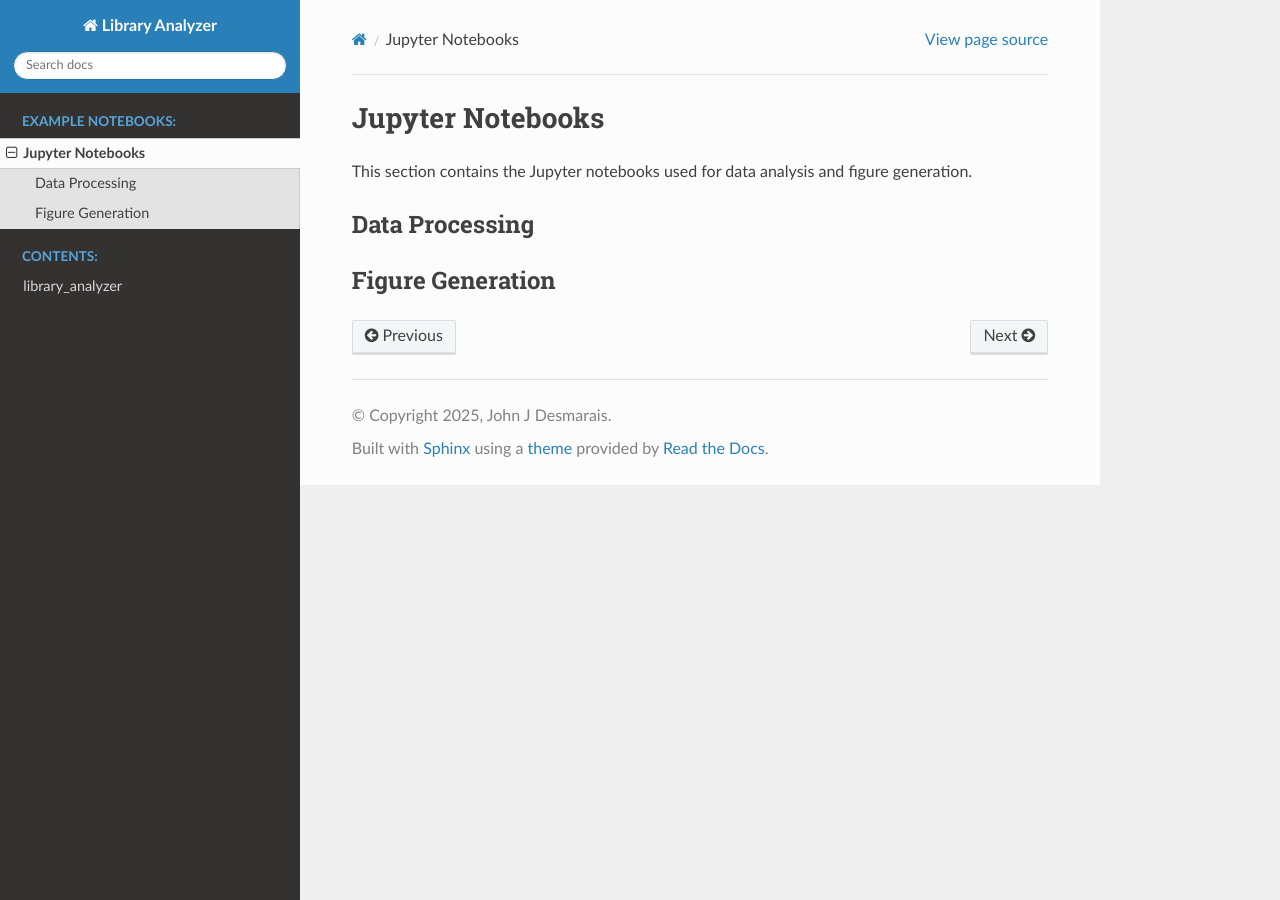
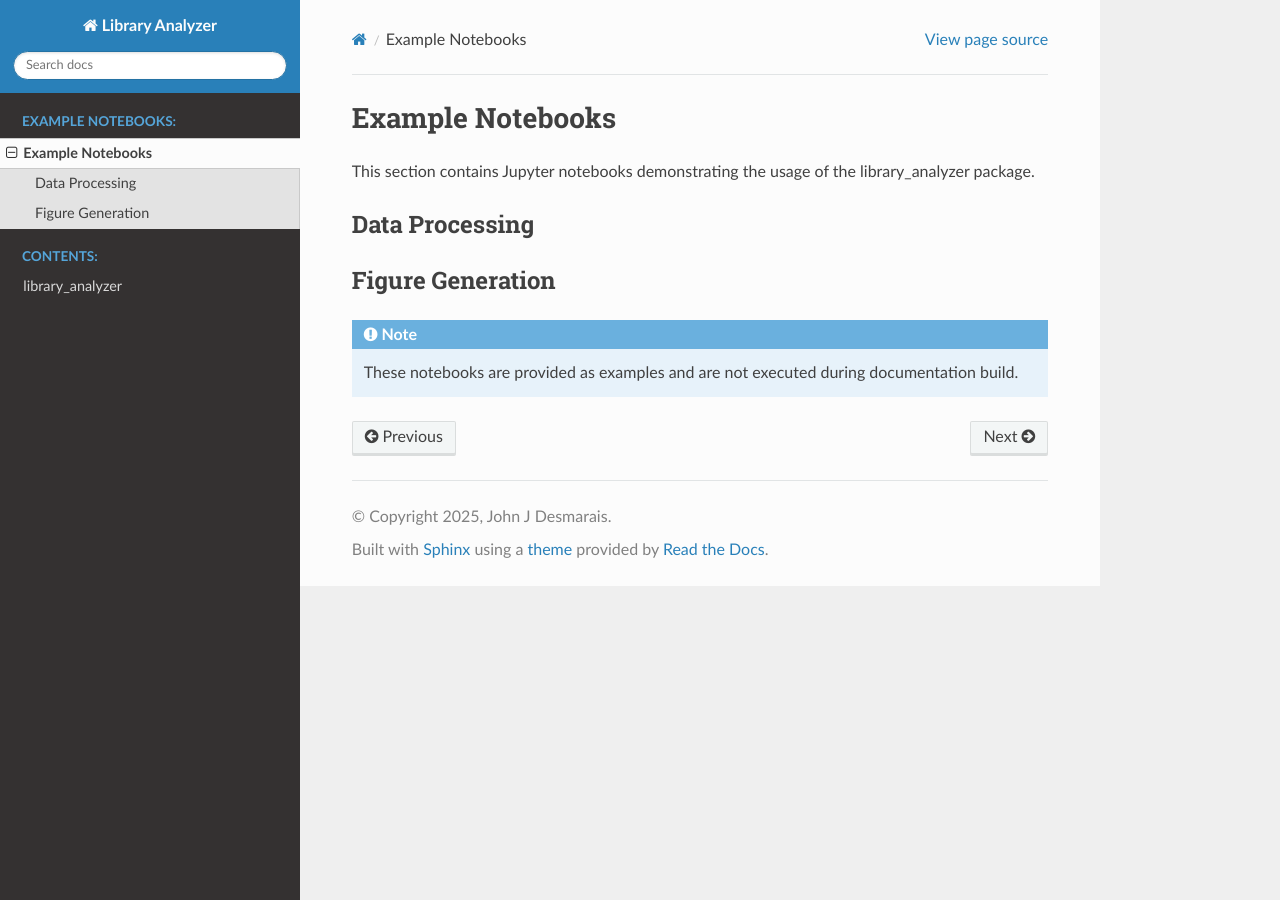
Before and after one commit to jackdesmarais/TRf_transposon_silencing_MPRA, a Sphinx documentation site: the page built from docs/source/notebooks.rst, in a window 1280 px wide. Built offline with Sphinx 7.4.7 and the Read the Docs theme 3.1.0, drawn with Linux system fonts in a browser that asks for light colours; pages that are not in the unit, such as notebooks, are missing from menus.

Commit message:
working on notebook import

```diff
--- a/docs/source/conf.py
+++ b/docs/source/conf.py
@@ -24,7 +24,6 @@
     'sphinx.ext.autodoc',
     'sphinx.ext.napoleon',
     'sphinx.ext.viewcode',
-    'sphinx.ext.githubpages',
     'sphinx.ext.mathjax',
     'myst_parser',
     'nbsphinx',
@@ -34,11 +33,12 @@
 source_suffix = {
     '.rst': 'restructuredtext',
     '.md': 'markdown',
+    '.ipynb': 'nbsphinx',
 }
 
 # Paths setup
 templates_path = ['_templates']
-exclude_patterns = ['setup.py', '**/setup.py', '_build', '**.ipynb_checkpoints']
+exclude_patterns = ['_build', 'Thumbs.db', '.DS_Store', '**.ipynb_checkpoints']
 
 # -- Options for HTML output -------------------------------------------------
 # https://www.sphinx-doc.org/en/master/usage/configuration.html#options-for-html-output
@@ -116,3 +116,4 @@
 # Configure nbsphinx
 nbsphinx_execute = 'never'
 nbsphinx_allow_errors = True
+nbsphinx_kernel_name = 'TRf_transposon_silencing_MPRA'
--- a/docs/source/notebooks.rst
+++ b/docs/source/notebooks.rst
@@ -1,21 +1,24 @@
-Jupyter Notebooks
+Example Notebooks
 =================
 
-This section contains the Jupyter notebooks used for data analysis and figure generation.
+This section contains Jupyter notebooks demonstrating the usage of the library_analyzer package.
 
 Data Processing
 --------------
 
 .. toctree::
-   :maxdepth: 2
+   :maxdepth: 1
 
-   notebooks/process_data_to_library
+   notebooks/process_data_to_library.ipynb
 
 Figure Generation
 ---------------
 
 .. toctree::
-   :maxdepth: 2
+   :maxdepth: 1
 
-   notebooks/make_figure_panels
-   notebooks/make_supplemental_figures
+   notebooks/make_figure_panels.ipynb
+   notebooks/make_supplemental_figures.ipynb
+
+.. note::
+   These notebooks are provided as examples and are not executed during documentation build.
```
